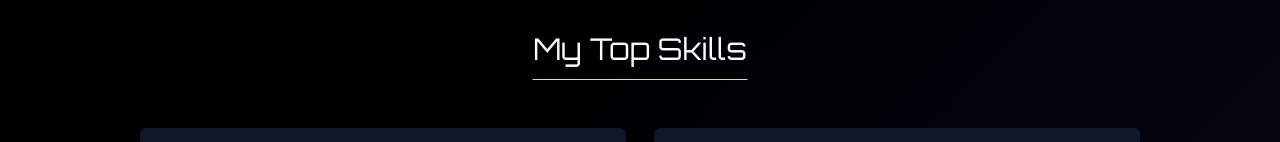
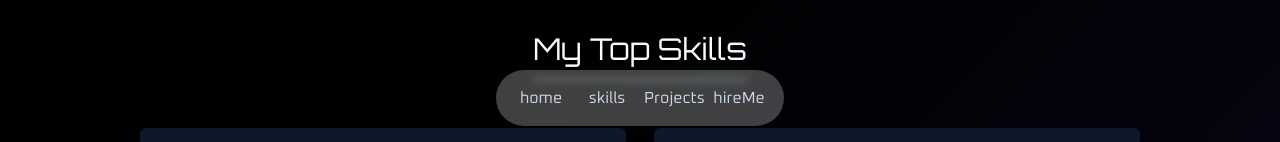
Before and after one commit to FuryACE007/portfolio-website, a React (Vite) app: page / in a window 1280 px wide. Shown: the part 654-796 px from the top of the page. Built offline with nearby package versions, Linux system fonts and the light colour scheme.

Commit message:
added navigation

```diff
--- a/src/App.jsx
+++ b/src/App.jsx
@@ -20,9 +20,7 @@ const App = () => {
         {/* <Services /> */}
         <HireMe />
         <Footer />
-        {/* <div className="mx-auto">
-          <Navbar />
-        </div> */}
+        <Navbar />
       </main>
     </>
   );
--- a/src/components/Hero.jsx
+++ b/src/components/Hero.jsx
@@ -14,11 +14,20 @@ const Hero = () => {
           <h2 className={`text-2xl py-7 ${classes.heroSubtitle}`}>
             A Full Stack Web Developer who likes building amazing websites
           </h2>
-          <button
-            className={`${classes.btn} bg-slate-50 block px-12 py-4 mt-6 text-black rounded-tl-none rounded-3xl items-center hover:rounded-none hover:bg-slate-900 hover:text-slate-100 duration-500`}
+          <a
+            href="/"
+            onClick={(e) => {
+              let hero = document.getElementById("hireMe");
+              e.preventDefault(); // Stop Page Reloading
+              hireMe && hireMe.scrollIntoView({ behavior: "smooth" });
+            }}
           >
-            H I R E &nbsp;M E
-          </button>
+            <button
+              className={`${classes.btn} bg-slate-50 block px-12 py-4 mt-6 text-black rounded-tl-none rounded-3xl items-center hover:rounded-none hover:bg-slate-900 hover:text-slate-100 duration-500`}
+            >
+              H I R E &nbsp;M E
+            </button>
+          </a>
         </div>
       </div>
     </section>
--- a/src/components/HireMe.jsx
+++ b/src/components/HireMe.jsx
@@ -42,7 +42,7 @@ const HireMe = () => {
   };
 
   return (
-    <section id="contact">
+    <section id="hireMe">
       <div className=" flex flex-col lg:px-[140px] lg:min-h-[300px] items-center pt-20 pb-32 justify-center bg-emerald-400 text-slate-900">
         {hireIcon}
         <h1 className="text-3xl font-light mt-5 text-center border border-transparent border-b-slate-900">
--- a/src/components/Navbar.jsx
+++ b/src/components/Navbar.jsx
@@ -1,12 +1,64 @@
-import React from 'react'
-import classes from './Navbar.module.css'
+import React from "react";
+import classes from "./Navbar.module.css";
 
 const Navbar = () => {
   return (
-    <div className={`fixed bottom-5 lg:left-[43rem] w-[350px] h-14 justify-center items-center text-center ${classes.glass}`}>
+    <div
+      className={` flex flex-col w-full fixed bottom-5 h-14 justify-center items-center text-center z-30`}
+    >
+      <div
+        className={`${classes.glass} flex flex-row w-[18rem] h-14 justify-center items-center text-center`}
+      >
+        <div className=" grid grid-cols-4 gap-2">
+          <a
+            href="/"
+            className="text-slate-300 hover:text-slate-500"
+            onClick={(e) => {
+              let hero = document.getElementById("home");
+              e.preventDefault(); // Stop Page Reloading
+              home && home.scrollIntoView({ behavior: 'smooth' });
+            }}
+          >
+            home
+          </a>
+          <a
+            href="/"
+            className="text-slate-300 hover:text-slate-500"
+            onClick={(e) => {
+              let hero = document.getElementById("skills");
+              e.preventDefault(); // Stop Page Reloading
+              skills && skills.scrollIntoView({ behavior: 'smooth' });
+            }}
+          >
+            skills
+          </a>
+          <a
+            href="/"
+            className="text-slate-300 hover:text-slate-500"
+            onClick={(e) => {
+              let hero = document.getElementById("projects");
+              e.preventDefault(); // Stop Page Reloading
+              projects && projects.scrollIntoView({ behavior: 'smooth' });
+            }}
+          >
+            Projects
+          </a>
+          <a
+            href="/"
+            className="text-slate-300 hover:text-slate-500"
+            onClick={(e) => {
+              let hero = document.getElementById("hireMe");
+              e.preventDefault(); // Stop Page Reloading
+              hireMe && hireMe.scrollIntoView({ behavior: 'smooth' });
+            }}
+          >
+            hireMe
+          </a>
 
+        </div>
+      </div>
     </div>
-  )
-}
+  );
+};
 
-export default Navbar
+export default Navbar;
```
